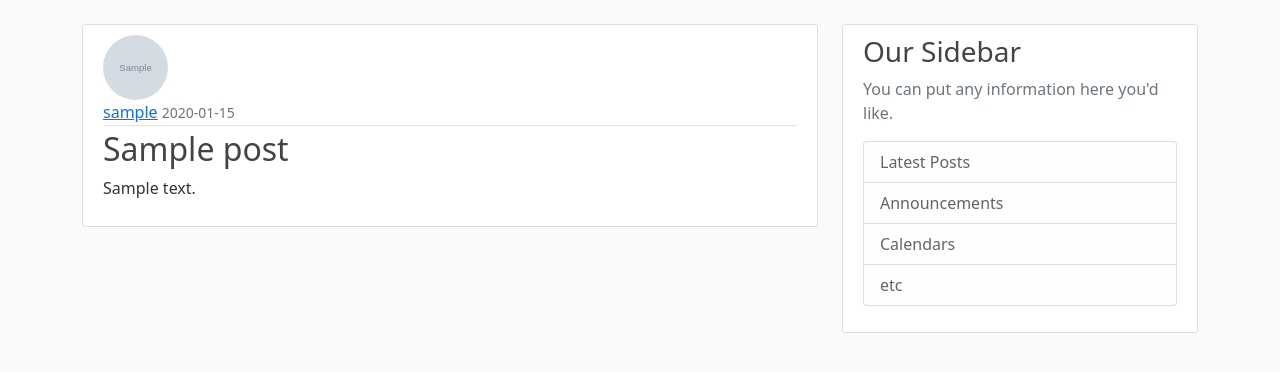
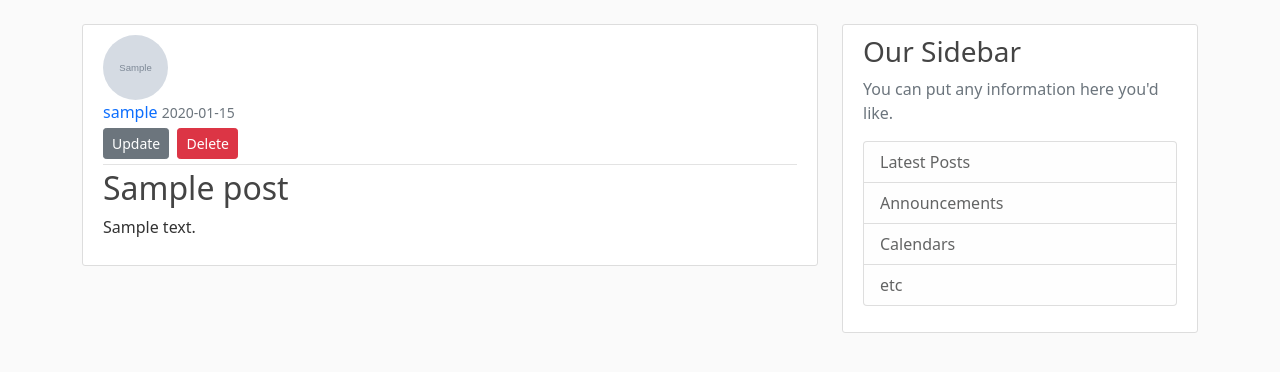
Before and after one commit to Noctiscreo/flaskblog, a Flask app: page /post/1 in a window 1280 px wide. Shown: the part 56-428 px from the top of the page. Run offline with Flask 3, Linux system fonts and the light colour scheme; a user stored in the database is signed in; tables that the repository leaves empty hold one stand-in row (values such as "Sample post"); grey boxes marked "Sample" are stand-in pictures.

Commit message:
Improved delete button appearance.

```diff
--- a/flaskblog/routes.py
+++ b/flaskblog/routes.py
@@ -234,3 +234,22 @@ def update_post(post_id):
     # legend='Update Post' creates a new legend we can use in the template.
     return render_template('create_post.html', title='Update Post',
                            form=form, legend='Update Post')
+
+
+@app.route("/post/<int:post_id>/delete", methods=['POST'])
+# To update a post, require the user to be logged in.:
+@login_required
+# post_id is passed in as an argument.
+def delete_post(post_id):
+    # Get a post with the id of the page we're on:
+    post = Post.query.get_or_404(post_id)
+    # Only the use who wrote this post can update it:
+    if post.author != current_user:
+        # 403 = forbidden route.
+        abort(403)
+    # Deletes post:
+    db.session.delete(post)
+    # Commits the delete:
+    db.session.commit()
+    flash('Your post has been deleted!', 'success')
+    return redirect(url_for('home'))
--- a/flaskblog/static/main.css
+++ b/flaskblog/static/main.css
@@ -80,3 +80,6 @@ body {
   .account-heading {
     font-size: 2.5rem;
   }
+  a {
+    text-decoration: none;
+  }
--- a/flaskblog/templates/post.html
+++ b/flaskblog/templates/post.html
@@ -1,12 +1,14 @@
 {% extends "layout.html" %}
 {% block content %}
     <article class = "media content-section">
-        <!-- Insert image. -->
-        <!-- 'rounded-circle' = bootstrap -->
-        <!-- 'article-img' = main.css style for sizing, padding etc. -->
-        <!-- url_for: 'static' = static directory -->
-        <!-- filename='profile_pics/' + post.author.image_file:
-        concatenation of image file name. -->
+        <!--
+            Insert image.
+            'rounded-circle' = bootstrap
+            'article-img' = main.css style for sizing, padding etc.
+            url_for: 'static' = static directory
+            filename='profile_pics/' + post.author.image_file:
+            concatenation of image file name.
+        -->
         <img class="rounded-circle article-img"
         src="{{ url_for('static', filename='profile_pics/' + post.author.image_file) }}">
         <div class="media-body">
@@ -15,9 +17,48 @@
                 <a class="mr-2" href="#">{{ post.author.username }}</a>
                 <!-- Post the datetime object. strftime is a method you can look up.  -->
                 <small class="text-muted">{{ post.date_posted.strftime('%Y-%m-%d') }}</small>
+                <!-- Only show the update and delete link for the posts of the current user. -->
+                {% if post.author == current_user %}
+                    <div>
+                        <!--
+                            btn-sm = small
+                            m-1 = spacing
+                            'update_post' is what we named the route
+                            post_id = post.id takes the current post.id and passes it as part of the URL
+                            mt-1 = margin top
+                            mb-1 = margin bottom
+                        -->
+                        <a class="btn btn-secondary btn-sm mt-1 mb-1" href="{{url_for('update_post', post_id = post.id)}}">Update</a>
+                        <button type="button" class="btn btn-danger btn-sm m-1" data-bs-toggle="modal" data-bs-target="#deleteModal">Delete</button>
+                    </div>
+                {% endif %}
             </div>
             <h2 class="article-title">{{ post.title }}</h2>
             <p class="article-content">{{ post.content }}</p>
         </div>
     </article>
+    <!-- Bootstrap Modal (popup window) -->
+    <div class="modal fade" id="deleteModal" tabindex="-1" role="dialog" aria-labelledby="deleteModalLabel" aria-hidden="true">
+        <div class="modal-dialog" role="document">
+        <div class="modal-content">
+            <div class="modal-header">
+            <h5 class="modal-title" id="deleteModalLabel">Delete Post?</h5>
+            <button type="button" class="close" data-bs-dismiss="modal" aria-label="Close">
+                <span aria-hidden="true">&times;</span>
+            </button>
+            </div>
+            <div class="modal-footer">
+            <button type="button" class="btn btn-secondary" data-bs-dismiss="modal">Close</button>
+            <!-- Submit button -->
+            <!--
+                'delete_post' = route
+                post_id = passed in id of post we want to delete
+            -->
+            <form action="{{ url_for('delete_post', post_id=post.id) }}" method="POST">
+                <input class="btn btn-danger" type="submit" value="DELETE">
+            </form>
+            </div>
+        </div>
+        </div>
+    </div>
 {% endblock content %}
```
